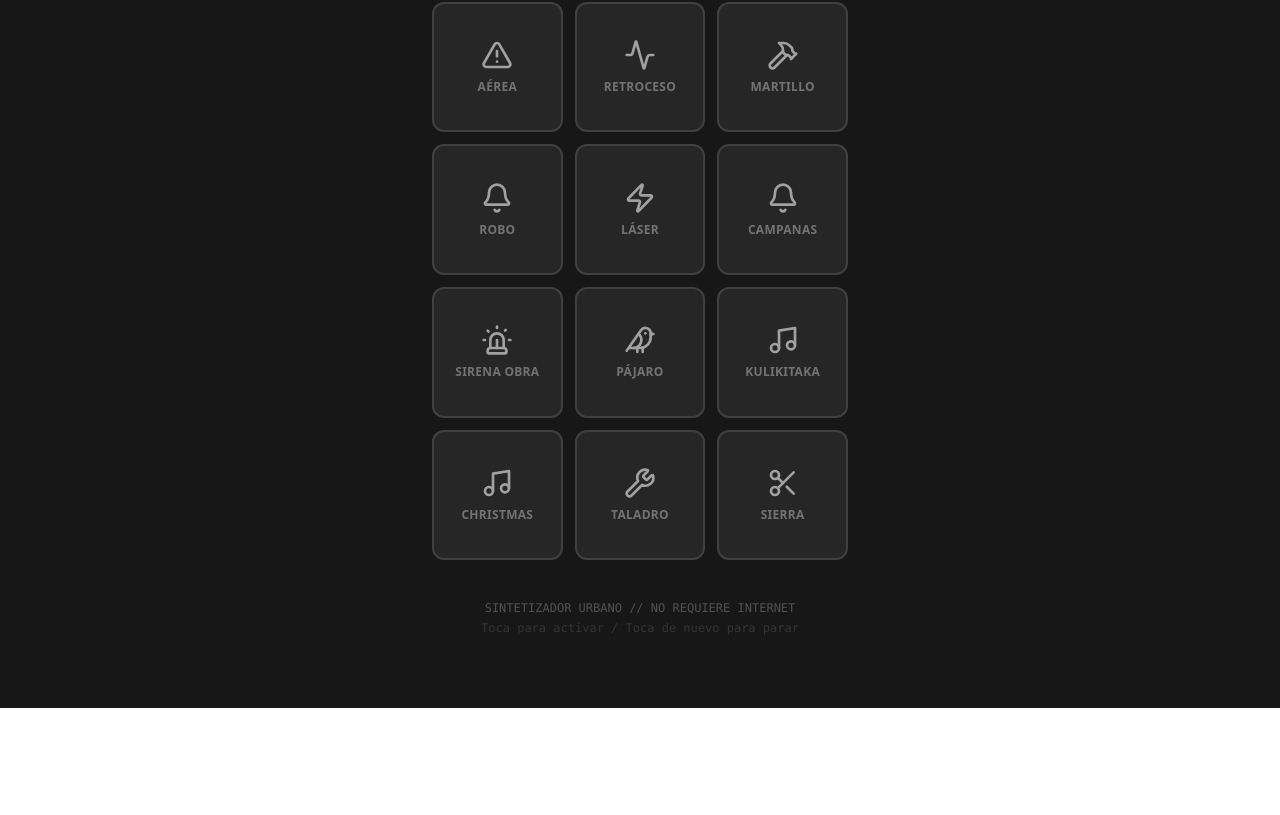
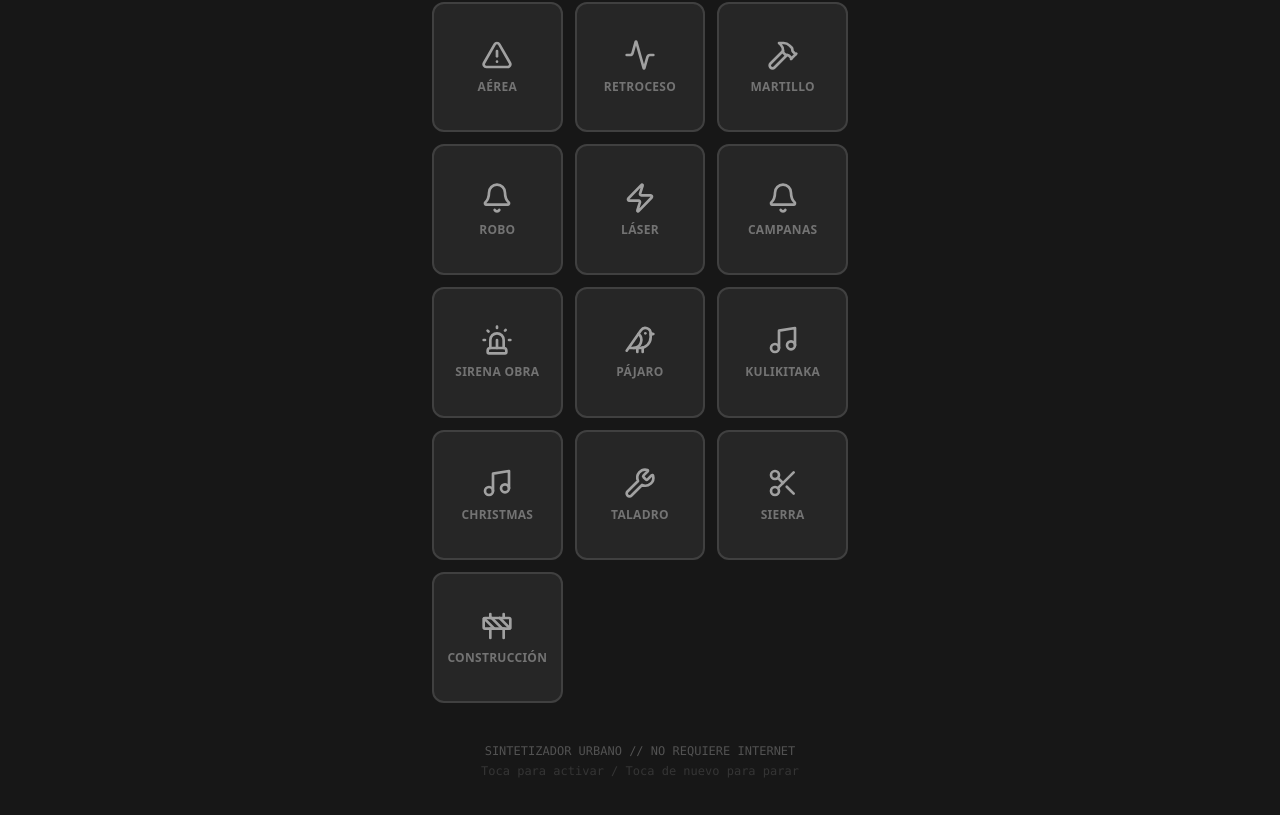
Before and after one commit to webplotcentersj-hash/navidades, a React (Vite) app: page / in a window 1280 px wide. Shown: the part 366-1181 px from the top of the page. Before the commit the page ends 1074 px from the top, so only its background shows below. Built offline with nearby package versions, Linux system fonts and the light colour scheme.

Commit message:
Agregar sonido ambiente de construcciÃ³n desde archivo MP3

```diff
--- a/src/PlotSoundApp.jsx
+++ b/src/PlotSoundApp.jsx
@@ -1187,6 +1187,7 @@ export default function PlotSoundApp() {
     { id: 'christmas', label: 'Christmas', icon: Music, color: 'text-red-400', bg: 'bg-red-600/20', border: 'border-red-600', audioFile: '/christmas.mp3' },
     { id: 'taladro', label: 'Taladro', icon: Wrench, color: 'text-blue-400', bg: 'bg-blue-600/20', border: 'border-blue-600', audioFile: '/taladro.mp3' },
     { id: 'sierra', label: 'Sierra', icon: Scissors, color: 'text-red-500', bg: 'bg-red-600/20', border: 'border-red-600', audioFile: '/sierra.mp3' },
+    { id: 'construccion', label: 'Construcción', icon: Construction, color: 'text-orange-500', bg: 'bg-orange-700/20', border: 'border-orange-700', audioFile: '/construccion.mp3' },
   ];
 
   return (
```
Also changed, not shown: 1 other file (tests, documents, lock files or other folders).
